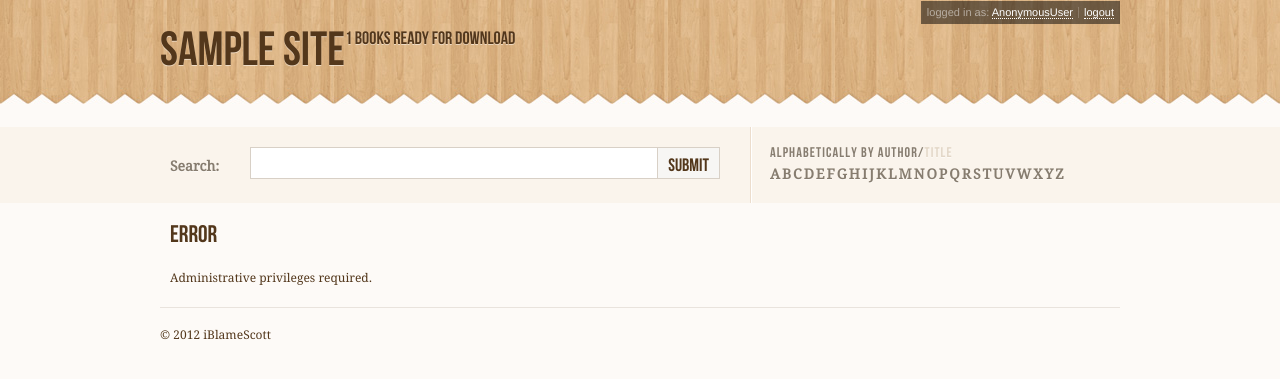
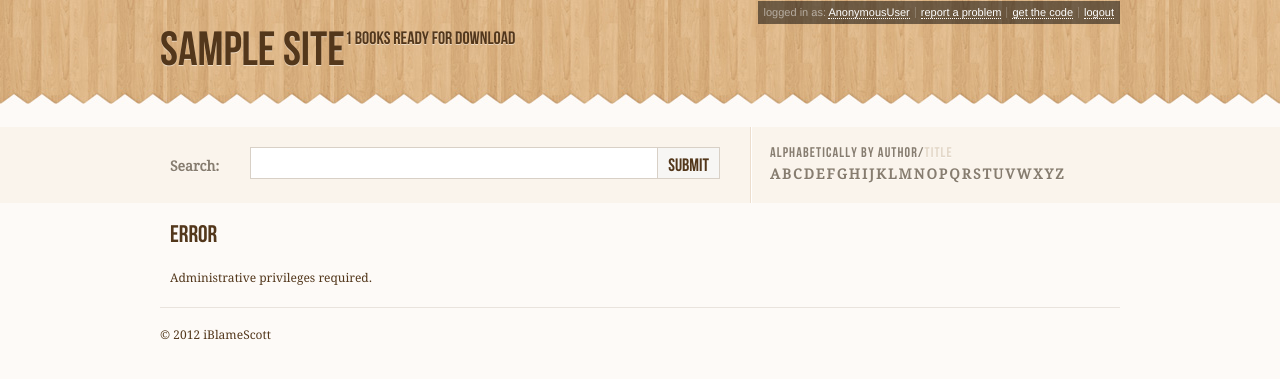
Before and after one commit to digicyc/q, a Django app: template q/apps/accounts/templates/accounts/admin_required.html in a window 1280 px wide. Shown: the top 379 px of the page. Run offline with Django 3.2, Linux system fonts and the light colour scheme; tables that the repository leaves empty hold one stand-in row (values such as "Sample post"); the template is opened without the code that fills it: values that come from a table or form of the project are taken from there, most other values are stand-ins (such as "Sample title", 1, 10 or a date in 2020); parts of the project's set-up code (start-up, migrations or seed data) failed here and were passed over; some libraries are stand-ins or nearby versions.

Commit message:
Added links to report bugs and download the sourcecode.

```diff
--- a/q/apps/ebooks/templates/ebooks/_base.html
+++ b/q/apps/ebooks/templates/ebooks/_base.html
@@ -29,6 +29,8 @@
                     {% if request.user.is_staff %}
                     <li><a href="{% url activity_stream %}">activity stream</a></li>
                     {% endif %}
+                    <li><a href="http://bugs.twi.gs/issues/Q/">report a problem</a></li>
+                    <li><a href="http://git.twi.gs/q/">get the code</a></li>
 					<li><a href="{% url logout %}">logout</a></li>
 				</ul>
 			</div>
```
